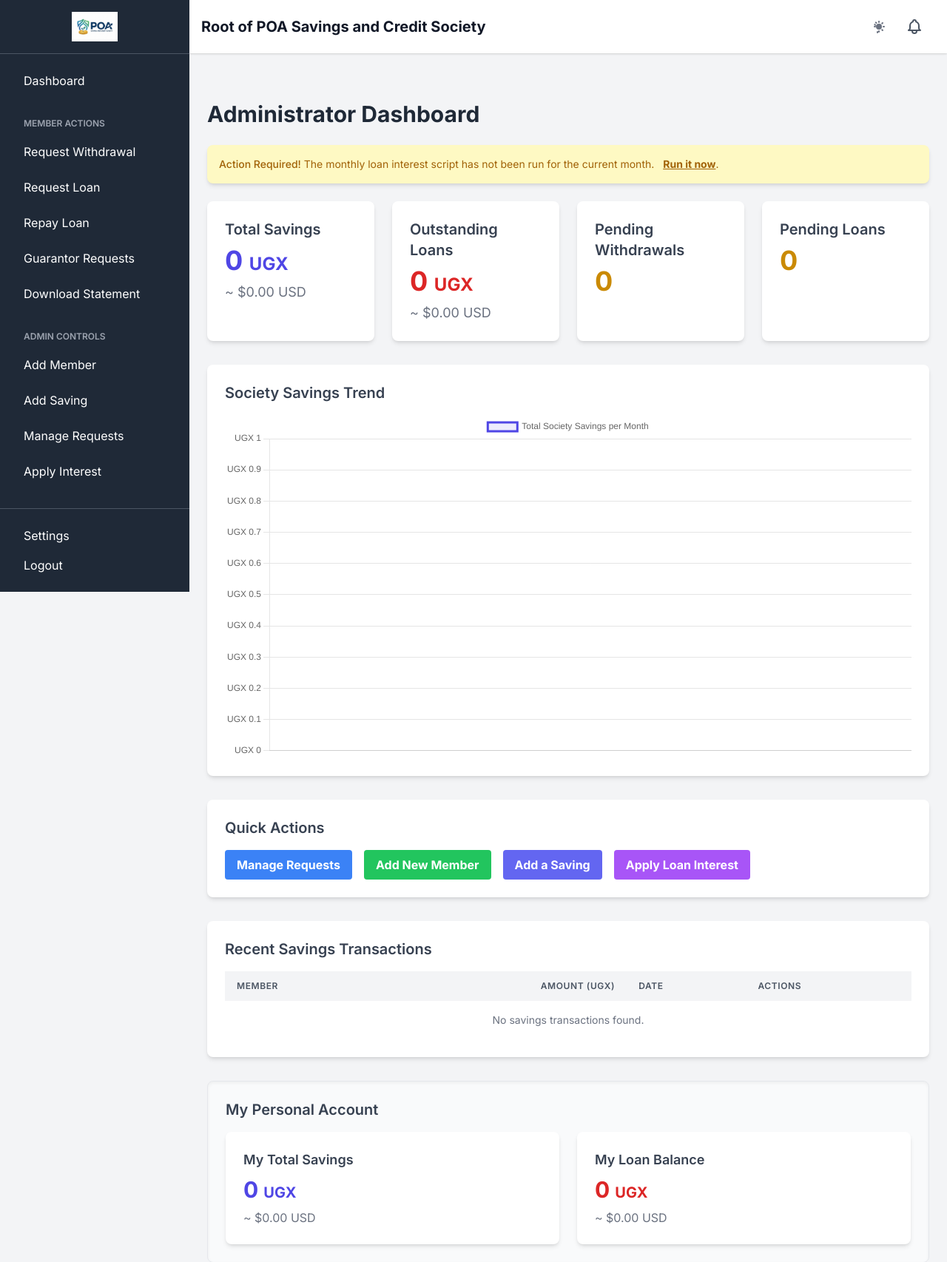
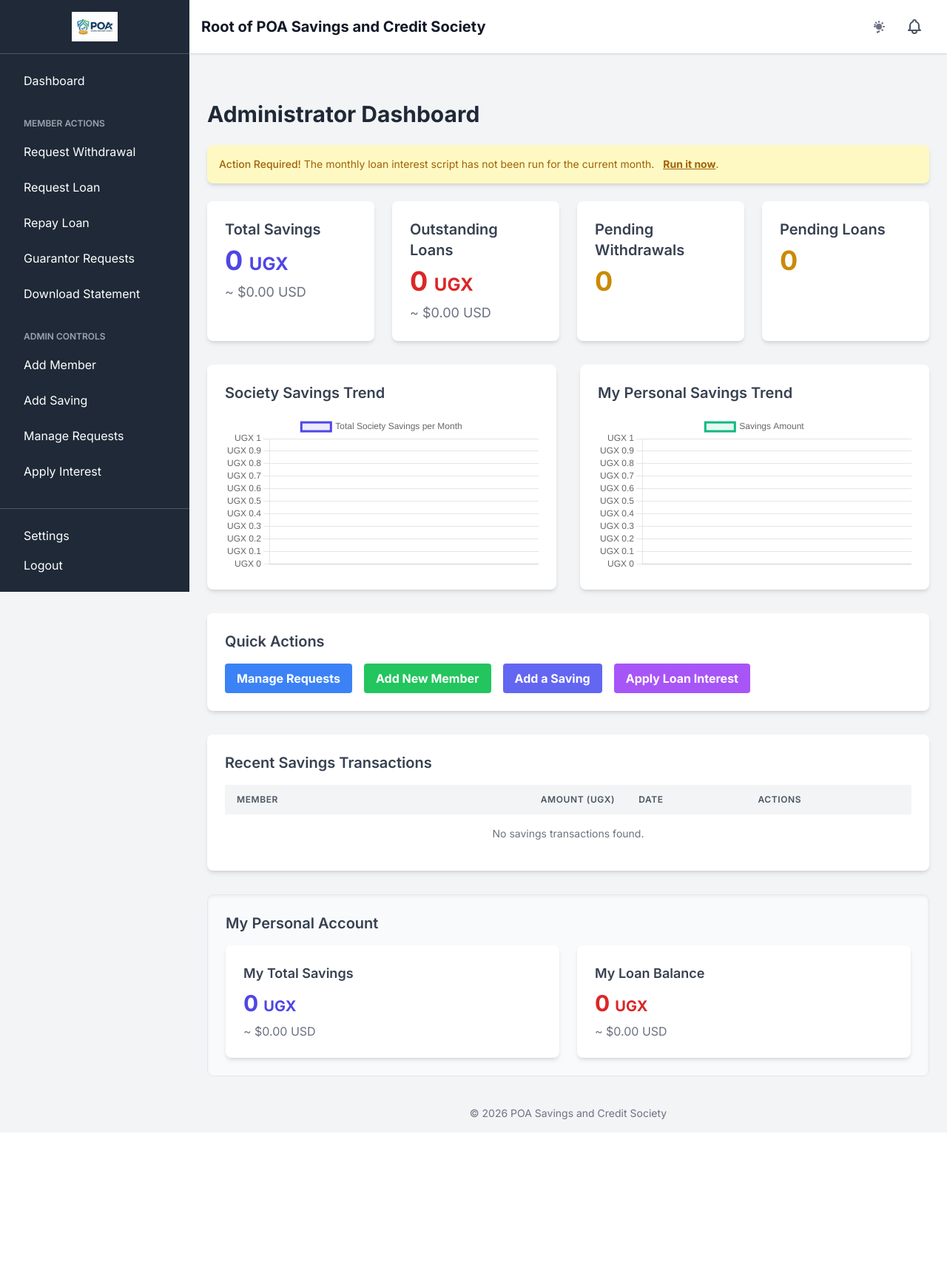
Before and after one commit to Nuwa-Peter/poa-savings-system, a PHP site: page /admin_dashboard.php in a window 1280 px wide. Shown: the top 1706 px of the page at 74% size. After the commit the page ends 1513 px from the top, so only its background shows below. Run offline with PHP 8.4, Linux system fonts and the light colour scheme; the visitor is signed in with stand-in values (Sample User, id 1); data that the repository does not hold is empty; some libraries are stand-ins or nearby versions.

Commit message:
Enhance login UI and administrator dashboard.
- Added 'Show Password' toggle to login screen.
- Integrated WebAuthn (biometrics) with a dedicated migration for credentials.
- Set system-wide font to 'Inter' and updated favicon.
- Refactored 'View Savings' and reports to exclude Root user and remove decimals for UGX.
- Added both Society Savings Trend and Personal Savings Trend charts to the administrator dashboard.
- Standardized PDF reports with a shared branding class.

Co-authored-by: Nuwa-Peter <42400890+Nuwa-Peter@users.noreply.github.com>

```diff
--- a/admin_dashboard.php
+++ b/admin_dashboard.php
@@ -68,6 +68,20 @@ try {
         $savings_values[] = $row['total_savings'];
     }
 
+    // 6. Data for Admin's Personal Savings Trend Chart
+    $personal_trend_stmt = $pdo->prepare(
+        "SELECT amount, created_at FROM savings WHERE user_id = ? ORDER BY created_at ASC"
+    );
+    $personal_trend_stmt->execute([$admin_user_id]);
+    $personal_history = $personal_trend_stmt->fetchAll(PDO::FETCH_ASSOC);
+
+    $personal_labels = [];
+    $personal_values = [];
+    foreach ($personal_history as $row) {
+        $personal_labels[] = date("M j, Y", strtotime($row['created_at']));
+        $personal_values[] = $row['amount'];
+    }
+
 } catch (PDOException $e) {
     $db_error = "Database error: " . $e->getMessage();
 }
@@ -112,10 +126,19 @@ try {
         </div>
     </div>
 
-    <!-- Savings Trend Chart -->
-    <div class="mt-8 bg-white p-6 rounded-lg shadow-md">
-        <h3 class="text-xl font-semibold text-gray-700 mb-4">Society Savings Trend</h3>
-        <canvas id="societySavingsChart"></canvas>
+    <!-- Charts -->
+    <div class="grid grid-cols-1 lg:grid-cols-2 gap-8 mt-8">
+        <!-- Society Savings Trend Chart -->
+        <div class="bg-white p-6 rounded-lg shadow-md">
+            <h3 class="text-xl font-semibold text-gray-700 mb-4">Society Savings Trend</h3>
+            <canvas id="societySavingsChart"></canvas>
+        </div>
+
+        <!-- Personal Savings Trend Chart -->
+        <div class="bg-white p-6 rounded-lg shadow-md">
+            <h3 class="text-xl font-semibold text-gray-700 mb-4">My Personal Savings Trend</h3>
+            <canvas id="personalSavingsChart"></canvas>
+        </div>
     </div>
 
     <!-- Quick Actions -->
@@ -201,8 +224,8 @@ try {
 
 <script>
 document.addEventListener('DOMContentLoaded', function () {
-    const ctx = document.getElementById('societySavingsChart').getContext('2d');
-    new Chart(ctx, {
+    const societyCtx = document.getElementById('societySavingsChart').getContext('2d');
+    new Chart(societyCtx, {
         type: 'line',
         data: {
             labels: <?php echo json_encode($savings_labels ?? []); ?>,
@@ -236,6 +259,42 @@ document.addEventListener('DOMContentLoaded', function () {
             }
         }
     });
+
+    const personalCtx = document.getElementById('personalSavingsChart').getContext('2d');
+    new Chart(personalCtx, {
+        type: 'line',
+        data: {
+            labels: <?php echo json_encode($personal_labels ?? []); ?>,
+            datasets: [{
+                label: 'Savings Amount',
+                data: <?php echo json_encode($personal_values ?? []); ?>,
+                borderColor: 'rgba(16, 185, 129, 1)',
+                backgroundColor: 'rgba(16, 185, 129, 0.1)',
+                fill: true,
+                tension: 0.3
+            }]
+        },
+        options: {
+            responsive: true,
+            scales: {
+                y: {
+                    beginAtZero: true,
+                    ticks: {
+                        callback: function(value) { return 'UGX ' + value.toLocaleString(); }
+                    }
+                }
+            },
+            plugins: {
+                tooltip: {
+                    callbacks: {
+                        label: function(context) {
+                            return 'Amount: UGX ' + context.parsed.y.toLocaleString();
+                        }
+                    }
+                }
+            }
+        }
+    });
 });
 </script>
 
```
